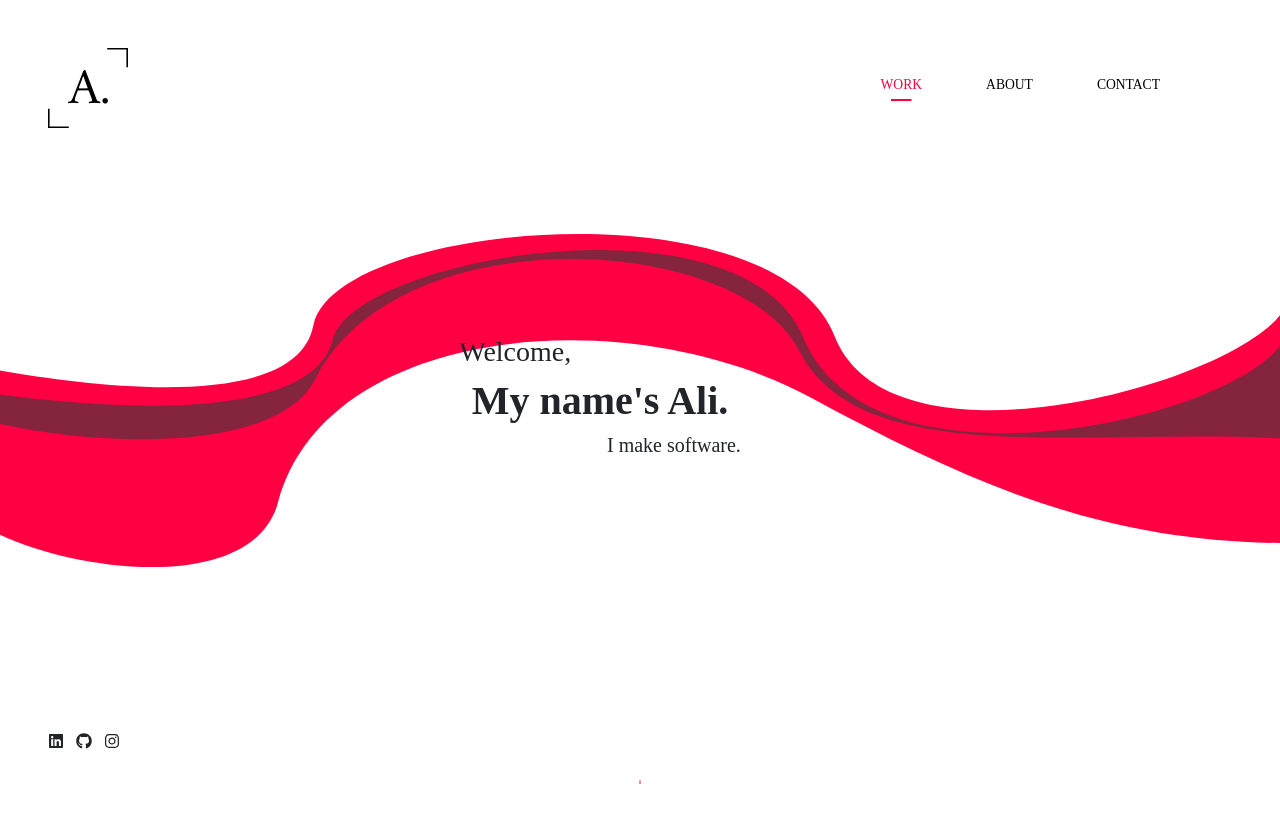
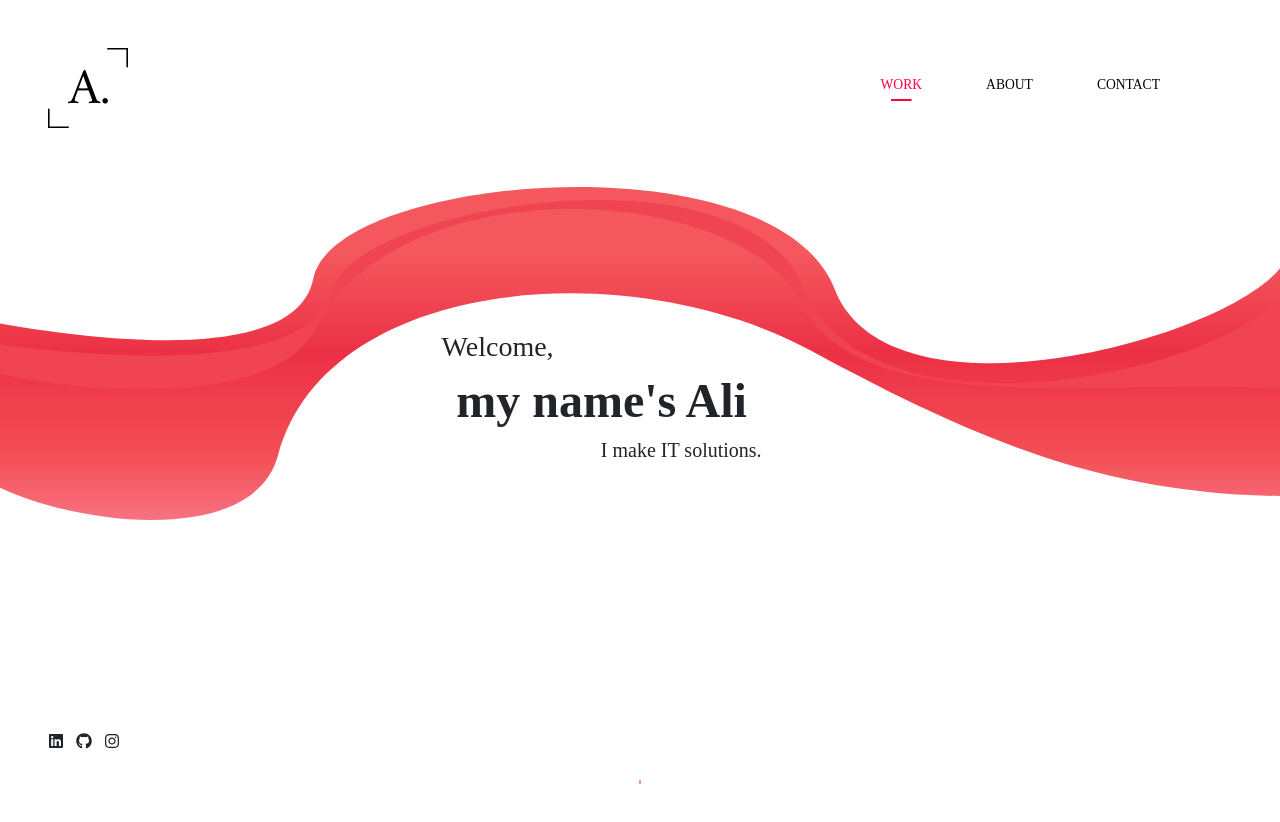
Before and after one commit to Ali-Ozturk/personal--web, a React (Create React App) app: page / in a window 1280 px wide. Shown: the top 822 px of the page. Built offline with nearby package versions, Linux system fonts and the light colour scheme; a web font is replaced by a local one.

Commit message:
Created animation and new background

```diff
--- a/src/components/_layout/MainLayout.tsx
+++ b/src/components/_layout/MainLayout.tsx
@@ -10,8 +10,11 @@ import gsap from "gsap";
 
 const NavbarWithRouterProps = withRouter(NavigationBar);
 
+// TODO: Also add pre-load functionality
+// TODO-Future: Add locale options
+
 const MainLayout: React.FC = ({children}) => {
-    const timeline = gsap.timeline({defaults: {ease: "power2", duration: 1.5}})
+    const timeline = gsap.timeline({defaults: {ease: "power2", duration: 1.2}})
     const refSVGBackground = useRef<HTMLDivElement | null>(null);
 
     useEffect(() => {
@@ -40,7 +43,7 @@ const MainLayout: React.FC = ({children}) => {
 const SVGBackground = styled.div`
   background: url(${svgBackgroundOverlay}) no-repeat, url(${svgBackground}) no-repeat;
   background-repeat: no-repeat;
-  background-position: center top 50%;
+  background-position: center top 40%;
   background-size: 100%;
   height: 100%;
   margin: 0;
--- a/src/pages/Frontpage.tsx
+++ b/src/pages/Frontpage.tsx
@@ -49,12 +49,18 @@ const Frontpage: React.FC = () => {
         <ScrollIndicator/>
 
         <div className={'d-flex align-items-center justify-content-center vh-100'}>
-            <div className={'animation-test-jumbo'} ref={heroRef} style={{width: '22vw', marginRight: '10vh'}}>
-
-                    <HeroParagraphOne>Welcome,</HeroParagraphOne>
-                    <h1 className={'text-center fw-bold'}>My name's Ali.</h1>
-                    <h5 className={'text-end'}>I make software.</h5>
-
+            <div className={'animation-test-jumbo'} ref={heroRef} style={{width: '25vw', marginRight: '6vw'}}>
+                <div className={"row"}>
+                    <div className={'col-12'}>
+                        <h3>Welcome,</h3>
+                    </div>
+                    <div className={'col-12'}>
+                        <h1 className={'text-center fw-bold display-5'}>my name's Ali</h1>
+                    </div>
+                    <div className={'col-12'}>
+                        <h5 className={'text-end'}>I make IT solutions.</h5>
+                    </div>
+                </div>
             </div>
         </div>
 
@@ -68,8 +74,4 @@ const Frontpage: React.FC = () => {
     </>;
 }
 
-const HeroParagraphOne = styled.h3`
-
-`
-
 export default Frontpage;
--- a/src/styles/_overrides.scss
+++ b/src/styles/_overrides.scss
@@ -6,13 +6,13 @@ $red-color: #ff0042;
 // font-family: 'Amiri', serif;
 //font-family: 'Hahmlet', serif;
 
-$h1-font-size:                $font-size-base * 2.5;
-$h2-font-size:                $font-size-base * 2;
-$h3-font-size:                $font-size-base * 1.75;
-$h4-font-size:                $font-size-base * 1.5;
-$h5-font-size:                $font-size-base * 1.25;
-$h6-font-size:                $font-size-base;
-$h7-font-size:                $font-size-base * 0.85;
+$h1-font-size: $font-size-base * 2.5;
+$h2-font-size: $font-size-base * 2;
+$h3-font-size: $font-size-base * 1.75;
+$h4-font-size: $font-size-base * 1.5;
+$h5-font-size: $font-size-base * 1.25;
+$h6-font-size: $font-size-base;
+$h7-font-size: $font-size-base * 0.85;
 
 $font-sizes: (
         1: $h1-font-size,
@@ -52,7 +52,7 @@ $utilities: map-merge(
                                         (
                                                 values: map-merge(
                                                                 map-get(map-get($utilities, "width"), "values"),
-                                                                (10: 10%),
+                                                                (10: 10%, 20: 20%, 30: 30%, 40: 40%, 60: 60%, 70: 70%, 80: 80%, 90: 90%)
                                                 ),
                                         ),
                         ),
```
Also changed, not shown: src/assets/images/svg-background.svg, src/assets/images/svg-overlay.svg.
